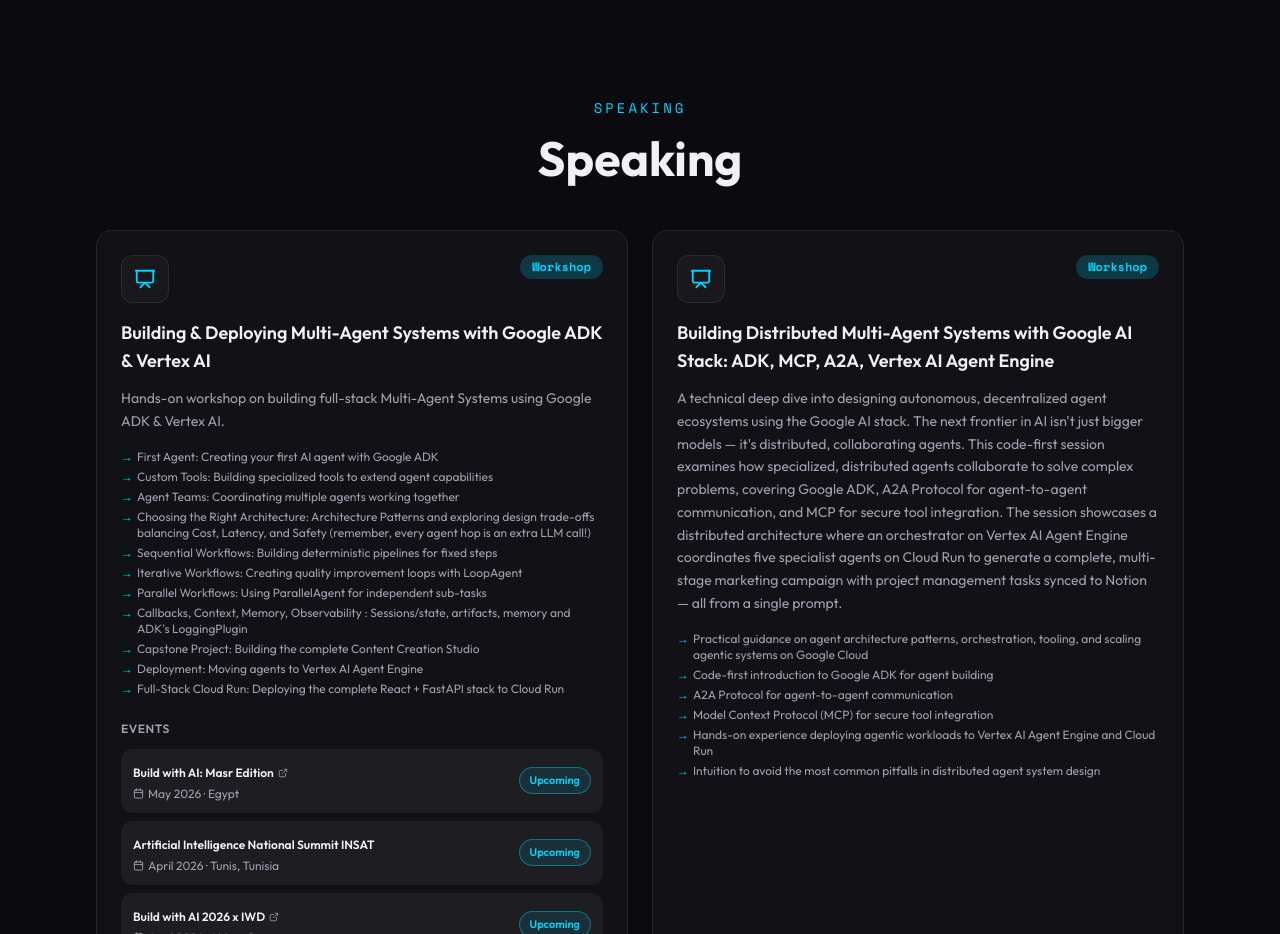
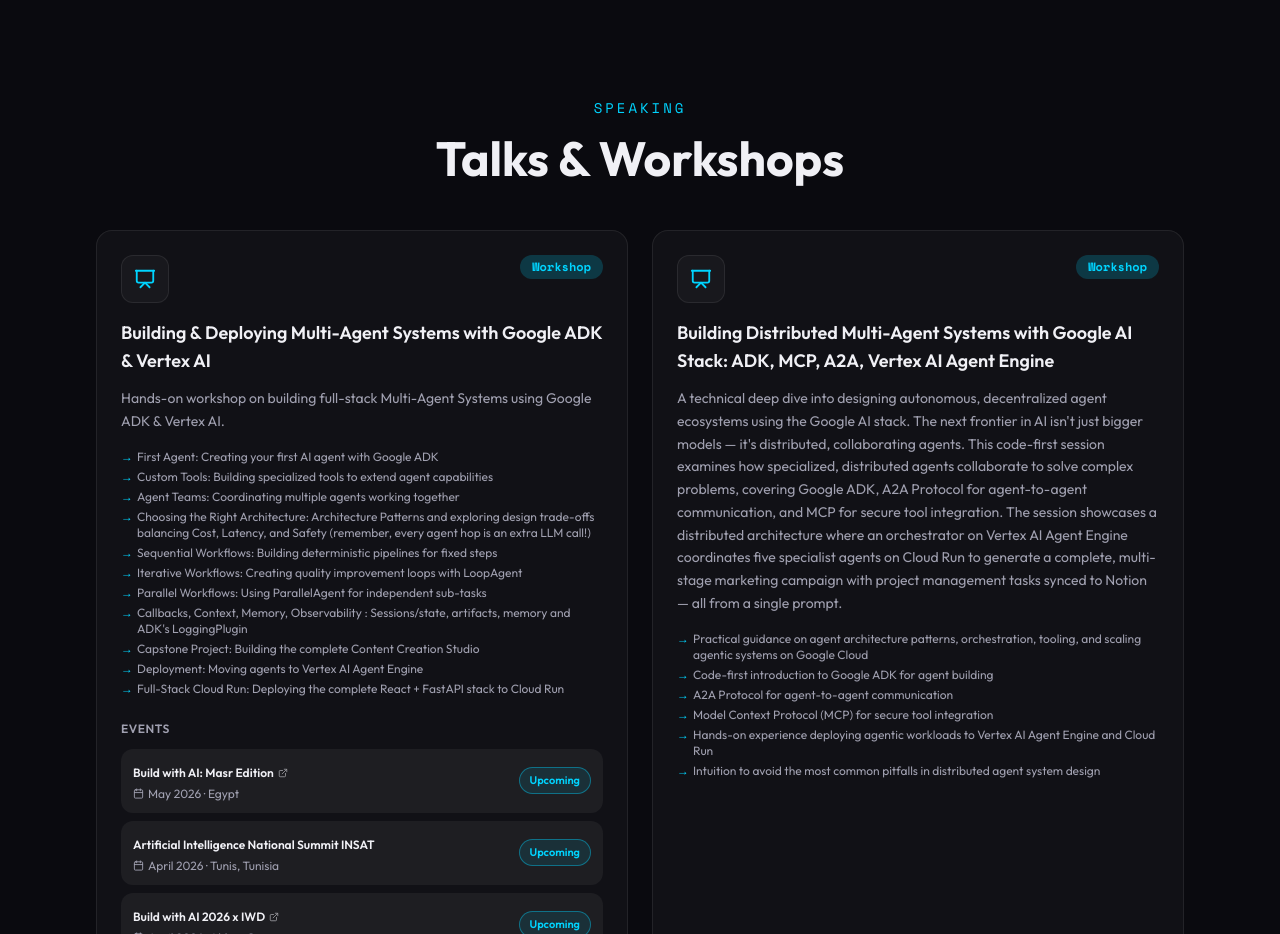
Before and after one commit to Saoussen-CH/Saoussen-CH.github.io, a React (Vite) app: page / in a window 1280 px wide. Shown: the part 7540-8474 px from the top of the page. Built offline with nearby package versions, Linux system fonts and the light colour scheme; the HTML template or start-up script is replaced by a standard one.

Commit message:
update section title to Talks & Workshops in Talks.tsx

```diff
--- a/src/components/Talks.tsx
+++ b/src/components/Talks.tsx
@@ -17,7 +17,7 @@
           className="text-center mb-12"
         >
           <p className="section-label">Speaking</p>
-          <h2 className="section-title">Speaking</h2>
+          <h2 className="section-title">Talks & Workshops</h2>
         </motion.div>
 
         <div className="grid md:grid-cols-2 gap-6">
```
